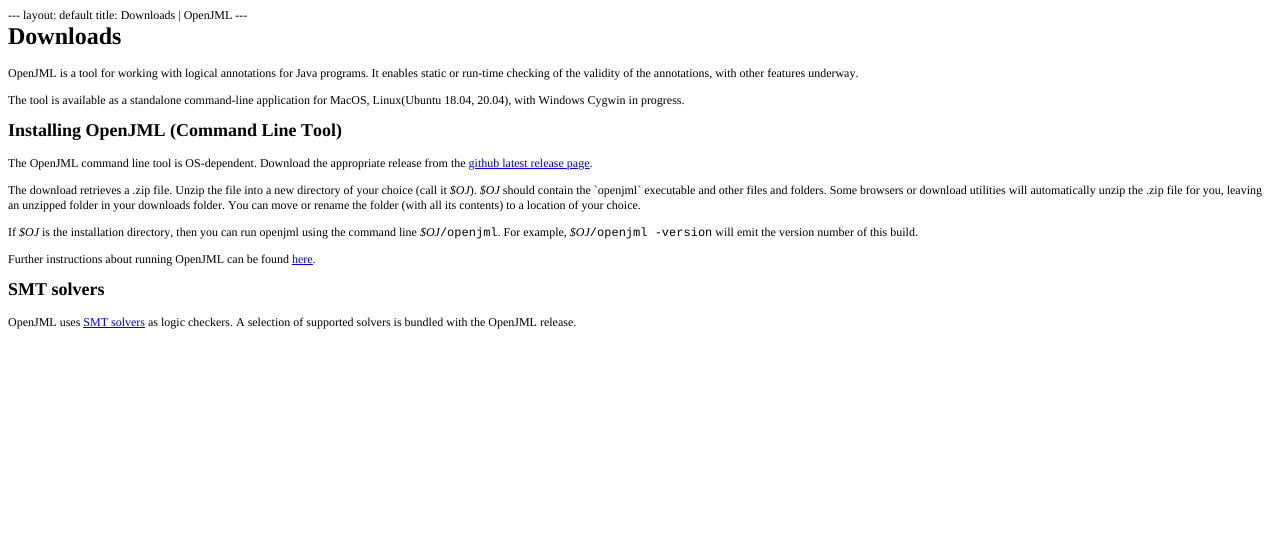
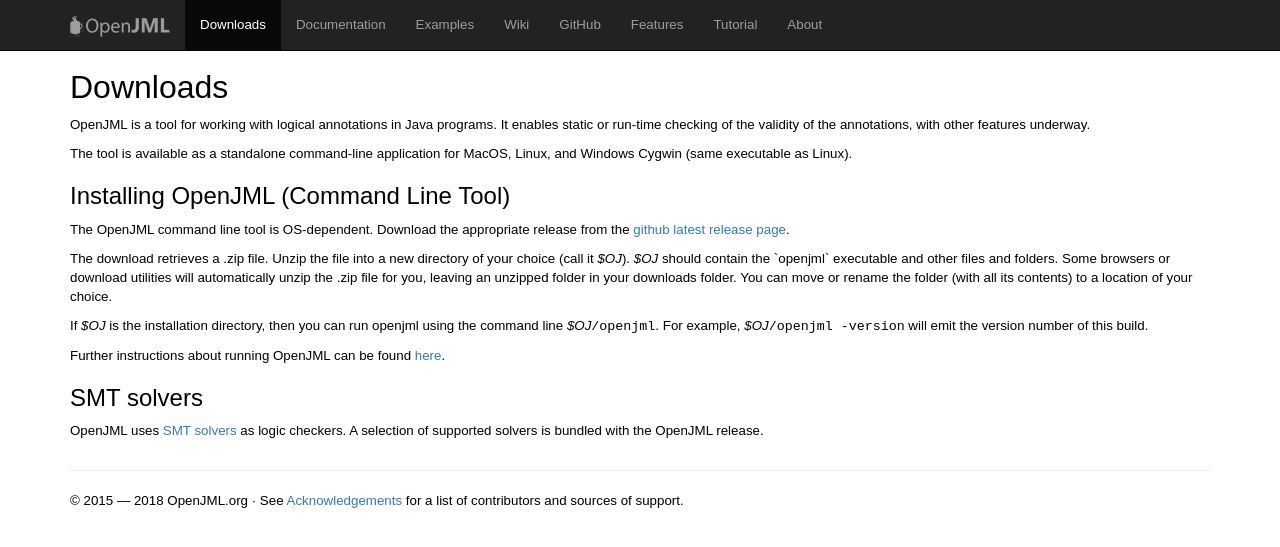
Before and after one commit to OpenJML/openjml.github.io, a Jekyll site: the page built from downloads/index.html, in a window 1280 px wide. Shown: the top 547 px of the page. Built offline with Jekyll 4.4.1, drawn with Linux system fonts in a browser that asks for light colours.

Commit message:
General edits

```diff
--- a/documentation/index.html
+++ b/documentation/index.html
@@ -24,8 +24,11 @@
       <li><a href="../tutorial">JML/OpenJML Tutorial</a></li>
       <li><a href="OpenJMLUserGuide.pdf">OpenJML User Guide</a> (in progress)</li>
       <li><a href="JML_Reference_Manual.pdf">Current JML Reference Manual -- 2nd edition (in progress)</a></li>
+      <li><a href="https://github.com/OpenJML/OpenJML>OpenJML github project site</a></li>
       <li><a href="http://www.eecs.ucf.edu/~leavens/JML/jmlrefman/jmlrefman_toc.html">Old JML Reference Manual</a> (being replaced by the 2nd edition) <a href="http://www.jmlspecs.org/refman/jmlrefman.pdf">[PDF]</a></li>
       <li><a href="http://jmlspecs.sourceforge.net">old OpenJML web site</a> (in transition to this git-based site)</li>
+      <li><a href="https://www.jmlspecs.org">JML project site</a>,
+      which includes numerous academic papers about JML and tools</li>
       </ul>
 
     </div>
--- a/downloads/index.html
+++ b/downloads/index.html
@@ -1,30 +1,54 @@
-<!DOCTYPE html PUBLIC "-//W3C//DTD HTML 4.01//EN" "http://www.w3.org/TR/html4/strict.dtd">
-<html>
-<head>
-  <meta http-equiv="Content-Type" content="text/html; charset=utf-8">
-  <meta http-equiv="Content-Style-Type" content="text/css">
-  <title></title>
-  <meta name="Generator" content="Cocoa HTML Writer">
-  <meta name="CocoaVersion" content="2022.6">
-  <style type="text/css">
-    p.p1 {margin: 0.0px 0.0px 0.0px 0.0px; font: 12.0px Times; color: #000000; -webkit-text-stroke: #000000}
-    p.p3 {margin: 0.0px 0.0px 12.0px 0.0px; font: 12.0px Times; color: #000000; -webkit-text-stroke: #000000}
-    span.s1 {font-kerning: none}
-    span.s2 {text-decoration: underline ; font-kerning: none; color: #0000e9; -webkit-text-stroke: 0px #0000e9}
-    span.s3 {font: 12.0px Courier; font-kerning: none}
-  </style>
-</head>
-<body>
-<p class="p1"><span class="s1">--- layout: default title: Downloads | OpenJML ---</span></p>
-<h1 style="margin: 0.0px 0.0px 16.1px 0.0px; font: 24.0px Times; color: #000000; -webkit-text-stroke: #000000"><span class="s1"><b>Downloads</b></span></h1>
-<p class="p3"><span class="s1">OpenJML is a tool for working with logical annotations for Java programs. It enables static or run-time checking of the validity of the annotations, with other features underway.<span class="Apple-converted-space"> </span></span></p>
-<p class="p3"><span class="s1">The tool is available as a standalone command-line application for MacOS, Linux(Ubuntu 18.04, 20.04), with Windows Cygwin in progress.<span class="Apple-converted-space"> </span></span></p>
-<h2 style="margin: 0.0px 0.0px 14.9px 0.0px; font: 18.0px Times; color: #000000; -webkit-text-stroke: #000000"><span class="s1"><b>Installing OpenJML (Command Line Tool)</b></span></h2>
-<p class="p3"><span class="s1">The OpenJML command line tool is OS-dependent. Download the appropriate release from the <a href="https://github.com/OpenJML/OpenJML/releases/latest"><span class="s2">github latest release page</span></a>.<span class="Apple-converted-space"> </span></span></p>
-<p class="p3"><span class="s1">The download retrieves a .zip file. Unzip the file into a new directory of your choice (call it <i>$OJ</i>). <i>$OJ</i> should contain the `openjml` executable and other files and folders. Some browsers or download utilities will automatically unzip the .zip file for you, leaving an unzipped folder in your downloads folder. You can move or rename the folder (with all its contents) to a location of your choice.<span class="Apple-converted-space"> </span></span></p>
-<p class="p3"><span class="s1">If <i>$OJ</i> is the installation directory, then you can run openjml using the command line <i>$OJ</i></span><span class="s3">/openjml</span><span class="s1">. For example, <i>$OJ</i></span><span class="s3">/openjml -version</span><span class="s1"> will emit the version number of this build.<span class="Apple-converted-space"> </span></span></p>
-<p class="p3"><span class="s1">Further instructions about running OpenJML can be found <a href="https://www.openjml.org/documentation"><span class="s2">here</span></a>.</span></p>
-<h2 style="margin: 0.0px 0.0px 14.9px 0.0px; font: 18.0px Times; color: #000000; -webkit-text-stroke: #000000"><span class="s1"><b>SMT solvers</b></span></h2>
-<p class="p3"><span class="s1">OpenJML uses <a href="https://smtlib.cs.uiowa.edu/"><span class="s2">SMT solvers</span></a> as logic checkers. A selection of supported solvers is bundled with the OpenJML release.<span class="Apple-converted-space"> </span></span></p>
-</body>
-</html>
+---
+layout: default
+title: Downloads | OpenJML
+---
+  <div class="row">
+    <div class="col-md-12">
+      <h1>Downloads</h1>
+      <p>OpenJML is a tool for working with logical annotations in Java programs. It enables static or run-time checking of the validity of the annotations, with other features underway.
+      <p>The tool is available as a standalone command-line application
+      for MacOS, Linux, and Windows Cygwin (same executable as Linux).
+
+
+
+
+      <h2>Installing OpenJML (Command Line Tool)</h2>
+
+      <p>The OpenJML command line tool is OS-dependent. Download the
+      appropriate release from the
+        <a href="https://github.com/OpenJML/OpenJML/releases/latest">github latest release page</a>.
+
+     <p>
+     The download retrieves a .zip file.
+     Unzip the file into a new directory of your choice (call it <i>$OJ</i>).
+      <i>$OJ</i> should contain the `openjml` executable and other files and folders.
+     Some browsers or download utilities will automatically unzip the .zip file
+     for you, leaving an unzipped folder in your downloads folder. You can move
+     or rename the folder (with all its contents) to a location of your choice.
+      </p>
+
+      <p>If <i>$OJ</i> is the installation directory, then you can run openjml
+      using the command line <i>$OJ</i><tt>/openjml</tt>. For example,
+      <i>$OJ</i><tt>/openjml -version</tt> will emit the version number of this build.
+
+      <p>Further instructions about running OpenJML can be found
+         <a href=https://www.openjml.org/documentation>here</a>.</p>
+
+
+<h2>SMT solvers</h2>
+
+<P>OpenJML uses <a href="http://smtlib.cs.uiowa.edu">SMT solvers</a> as logic checkers. A selection of supported solvers
+is bundled with the OpenJML release.
+
+<!--
+      <h2>Eclipse Plugin (Includes OpenJML)</h2>
+
+      <p>The Update site for the Eclipse plug-in that encapsulates the OpenJML tool is <a href="http://jmlspecs.sourceforge.net/openjml-updatesite"><strong>http://jmlspecs.sourceforge.net/openjml-updatesite</strong></a>.</p>
+
+      <p>Use the "Install New Software" command within the Eclipse IDE to
+      add the OpenJML plugin to your Eclipse installation.</p>
+
+
+-->
+    </div>
+  </div>
--- a/index.html
+++ b/index.html
@@ -6,8 +6,8 @@
   <div class="row">
     <div class="col-md-4">
       <h2>Verify Your Java Programs with JML</h2>
-      <p>The <a href="http://www.jmlspecs.org">Java Modeling Language</a> is a mature program specification language with nearly two decades of history. OpenJML is capable of checking Java programs annotated with specifications in the Java Modeling Language and provides robust support for many of JML's features.
-That is, OpenJML does deductive program verificatino to check that a program's
+      <p>The <a href="http://www.jmlspecs.org">Java Modeling Language</a> (JML) is a mature program specification language with nearly two decades of history. OpenJML is capable of checking Java programs annotated with specifications in the Java Modeling Language and provides robust support for many of JML's features.
+That is, OpenJML does deductive program verification to check that a program's
 implmentation (in Java) satisfies its specification (in JML). </p>
 <p>
 The goal of the OpenJML project is to implement a full tool for JML and current Java that is easy for practioners and students to use to specify and verify Java programs. In addition, the project seeks to advance the theory and experience of software verification in practical, industrially-relevant contexts.
```
